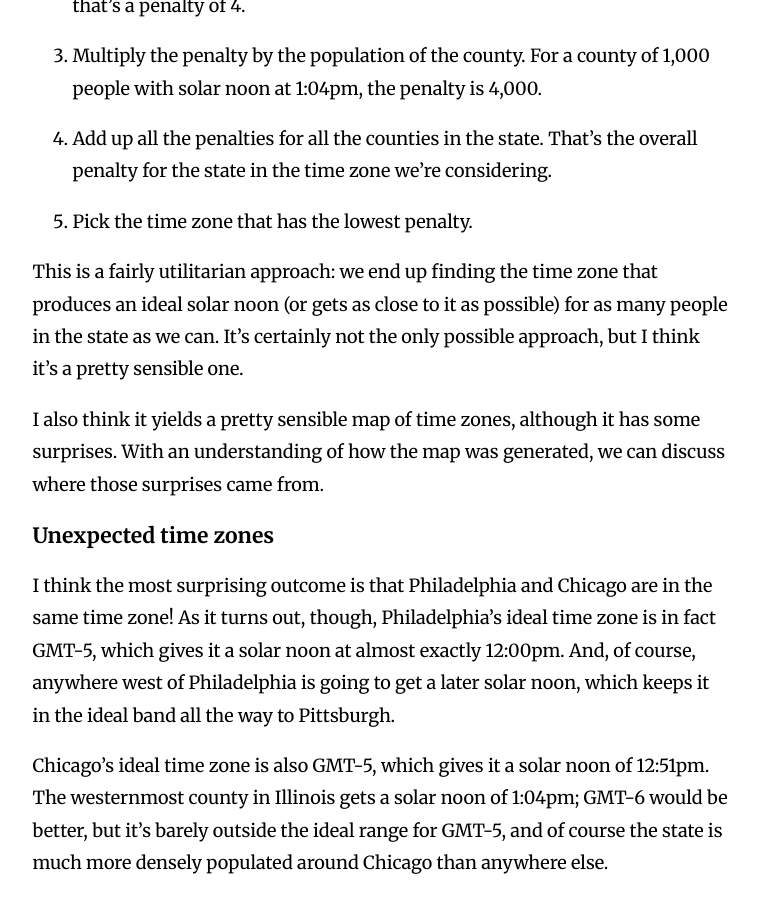
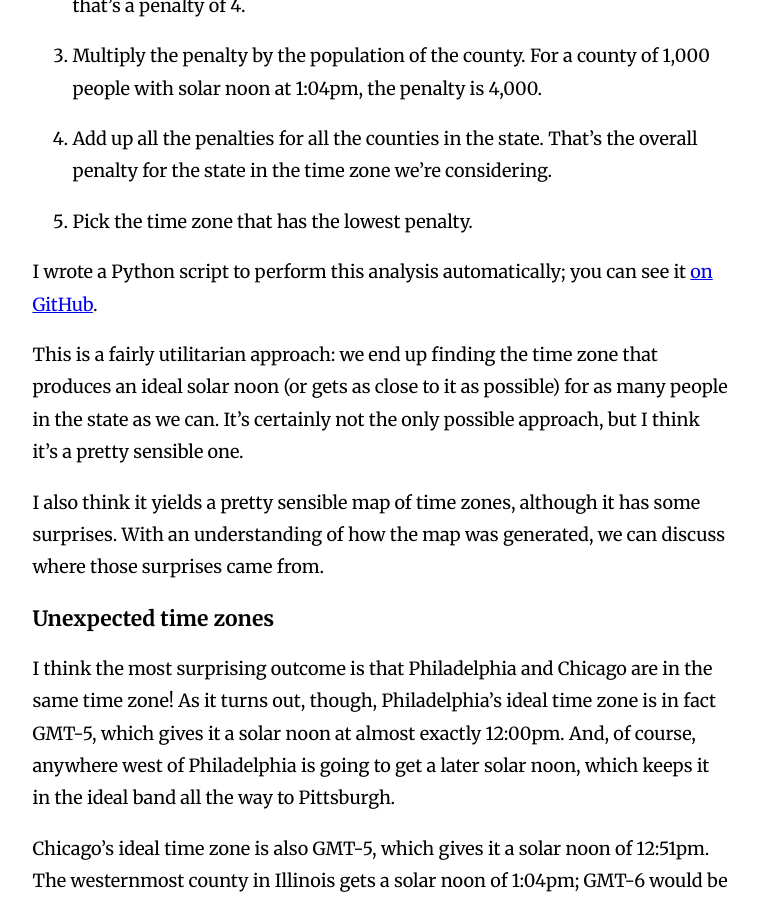
Before and after one commit to outoftime/outoftime.github.com, a Jekyll site: the page built from _posts/2022-10-15-time-zones.md, in a window 1280 px wide and 900 px high, scrolled down 4275 px. Shown: the whole window, without its empty margins (259-1017 px from the left). Built offline with Jekyll 4.4.1, drawn with Linux system fonts in a browser that asks for light colours.

Commit message:
Add link to code

```diff
--- a/_posts/2022-10-15-time-zones.md
+++ b/_posts/2022-10-15-time-zones.md
@@ -65,6 +65,8 @@ I chose to do that by figuring out how _bad_ each potential time zone is for eac
 3. Multiply the penalty by the population of the county. For a county of 1,000 people with solar noon at 1:04pm, the penalty is 4,000.
 4. Add up all the penalties for all the counties in the state. That’s the overall penalty for the state in the time zone we’re considering.
 5. Pick the time zone that has the lowest penalty.
+
+I wrote a Python script to perform this analysis automatically; you can see it [on GitHub](https://github.com/outoftime/time-zones/blob/main/time_zones.py).
 
 This is a fairly utilitarian approach: we end up finding the time zone that produces an ideal solar noon (or gets as close to it as possible) for as many people in the state as we can. It’s certainly not the only possible approach, but I think it’s a pretty sensible one.
 
```
